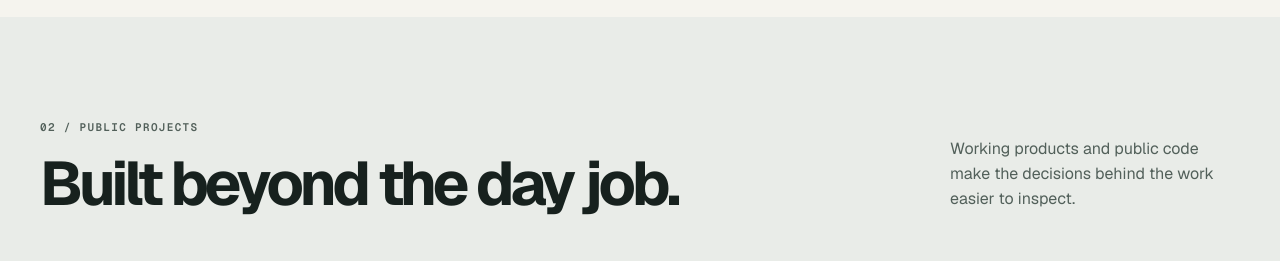
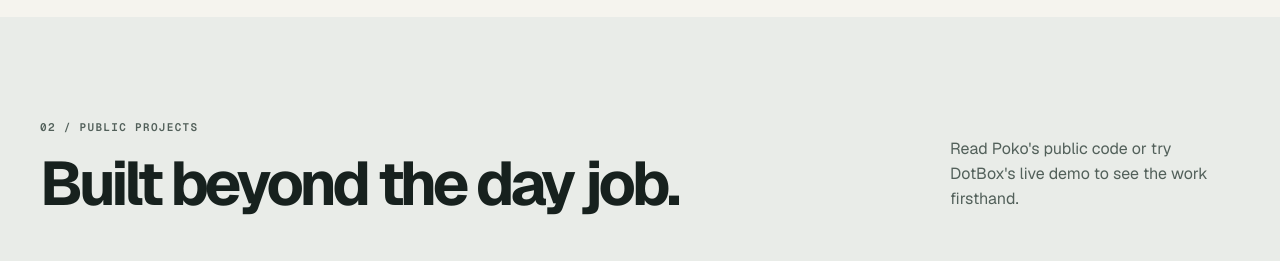
Before and after one commit to tylercyert/tylercyert.com, a Next.js app: page / in a window 1280 px wide. Shown: the part 2280-2541 px from the top of the page. Built offline with nearby package versions, Linux system fonts and the light colour scheme.

Commit message:
Clarify public project evidence (#14)

```diff
--- a/app/page.tsx
+++ b/app/page.tsx
@@ -142,7 +142,7 @@ export default function Home() {
               <p className="eyebrow">02 / PUBLIC PROJECTS</p>
               <h2 id="projects-title">Built beyond the day job.</h2>
             </div>
-            <p>Working products and public code make the decisions behind the work easier to inspect.</p>
+            <p>Read Poko&apos;s public code or try DotBox&apos;s live demo to see the work firsthand.</p>
           </div>
           <div className="project-grid">
             <article className="project-card project-poko">
```
